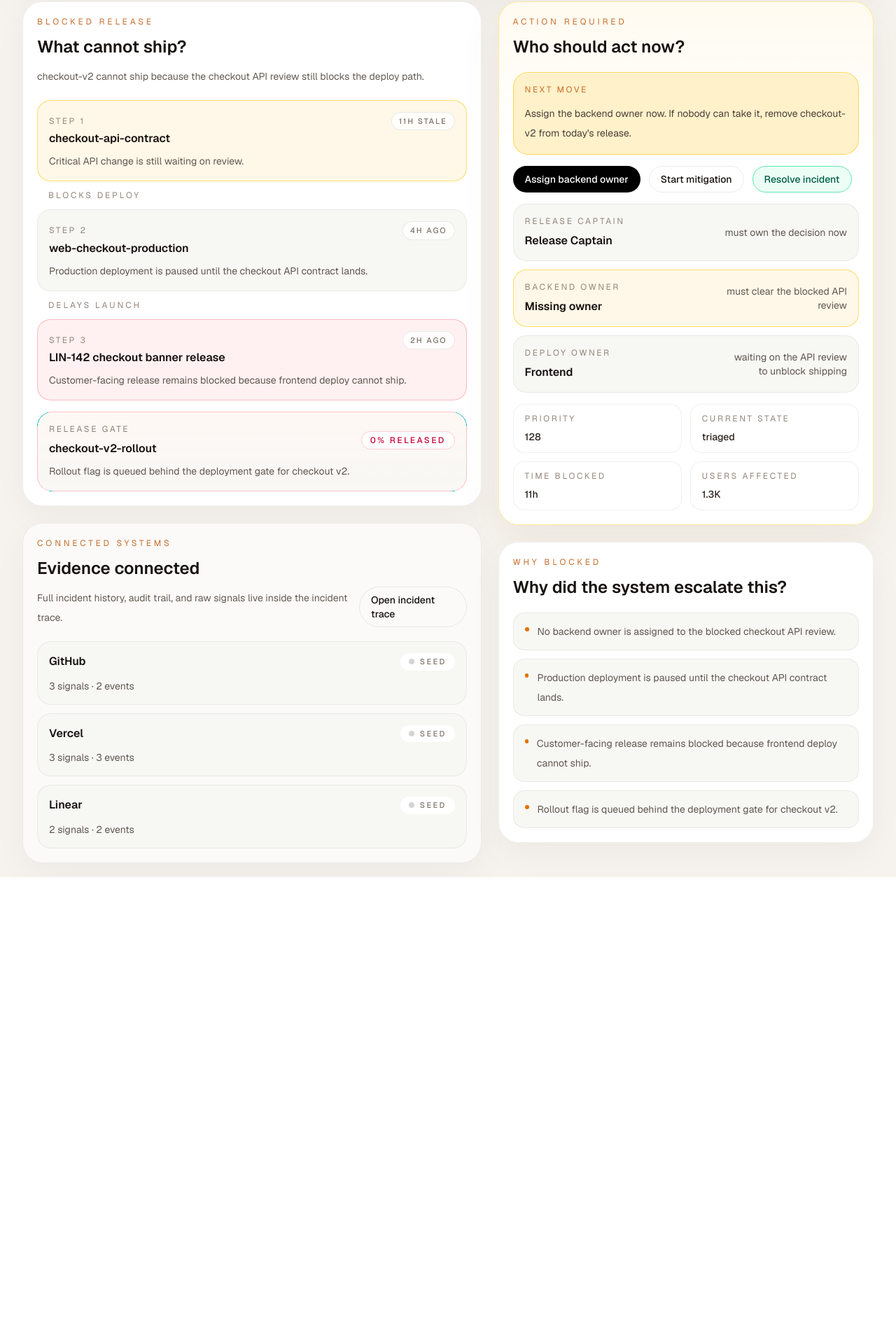
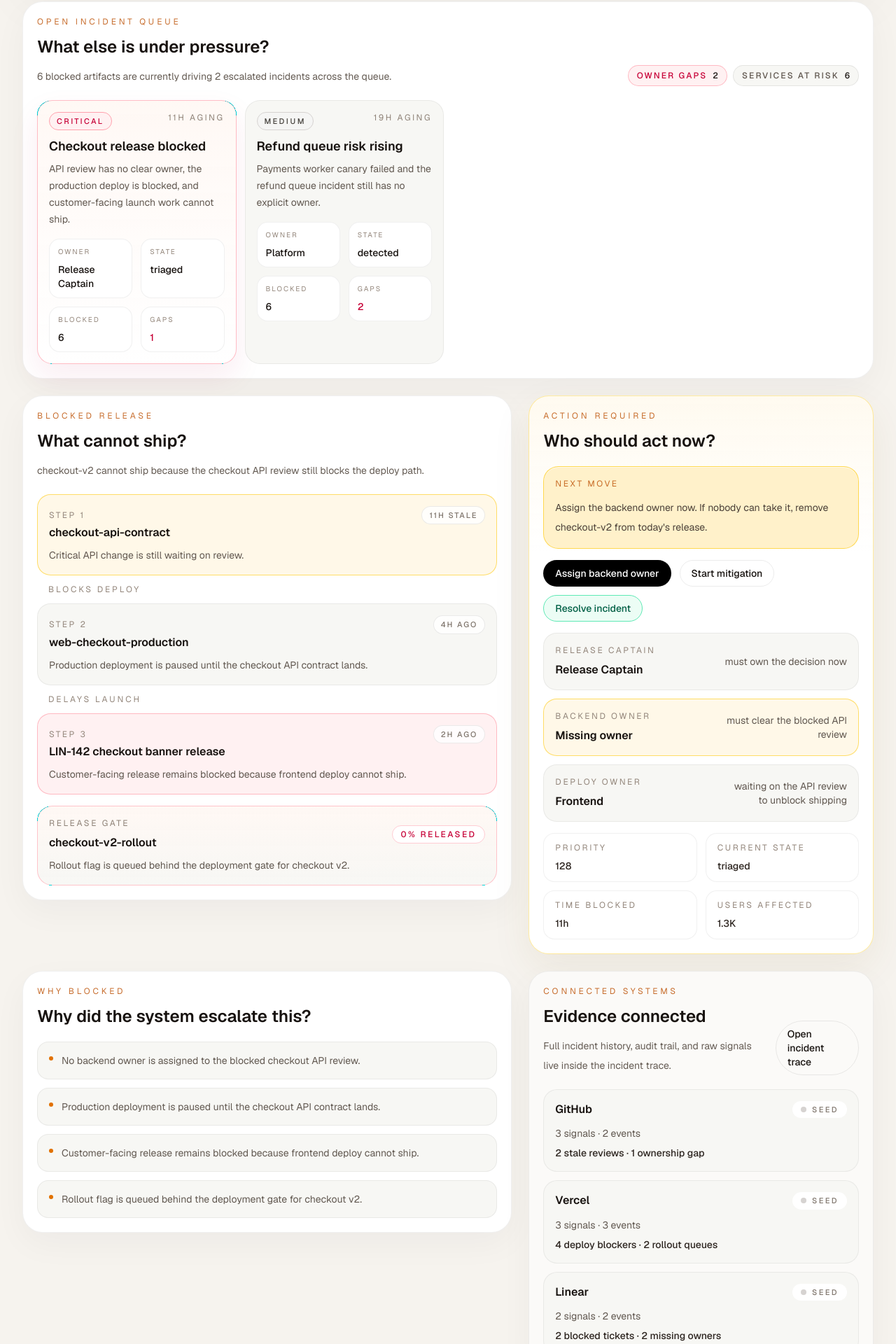
Before and after one commit to iveteamorim/novua-control, a Next.js app: page / in a window 1280 px wide. Shown: the part 409-2329 px from the top of the page at 70% size. Before the commit the page ends 1662 px from the top, so only its background shows below. Built offline with nearby package versions, Linux system fonts and the light colour scheme; no server answers.

Commit message:
feat: add incident queue to home console

```diff
--- a/src/app/page.tsx
+++ b/src/app/page.tsx
@@ -10,7 +10,11 @@ import {
   getDashboardSnapshot,
   getSourceOverview,
 } from "@/lib/control/engine";
-import type { ControlArtifact } from "@/lib/control/types";
+import type {
+  ControlArtifact,
+  DecisionAlert,
+  SourceOverview,
+} from "@/lib/control/types";
 
 const severityStyles = {
   critical: "border-rose-300 bg-rose-50 text-rose-700",
@@ -42,6 +46,7 @@ export default async function Home() {
   const liveSignalCount = sourceOverview.reduce((total, source) => total + source.signals, 0);
   const lastAuditEntries = auditTrail.slice(-3).reverse();
   const lastUpdated = lastAuditEntries[0]?.at ?? blockedDeploy?.updatedAt ?? blockedPr?.updatedAt;
+  const queueAlerts = snapshot.alerts.slice(0, 4);
 
   const criticalSignals = [
     blockedPr?.owner
@@ -52,6 +57,8 @@ export default async function Home() {
       "A customer-facing release ticket is waiting on the blocked deploy path.",
     blockedFlag?.summary ?? "checkout-v2 rollout stays stuck behind the deploy gate.",
   ];
+  const queueOwnerGaps = snapshot.unownedArtifacts.length;
+  const queueBlockedCount = snapshot.blockedArtifacts.length;
 
   return (
     <main className="min-h-screen bg-[#f6f3ee] text-[#151311]">
@@ -131,9 +138,32 @@ export default async function Home() {
           </div>
         </header>
 
-        <section className="grid items-start gap-6 xl:grid-cols-[1.1fr_0.9fr]">
-          <div className="flex flex-col gap-6">
         <section className="rounded-[1.8rem] border border-black/6 bg-white p-5 shadow-[0_16px_48px_rgba(17,24,39,0.04)]">
+          <div className="flex flex-col gap-3 sm:flex-row sm:items-end sm:justify-between">
+            <SectionHeader
+              eyebrow="Open incident queue"
+              title="What else is under pressure?"
+              description={`${queueBlockedCount} blocked artifacts are currently driving ${snapshot.alerts.length} escalated incidents across the queue.`}
+            />
+            <div className="flex flex-wrap gap-2">
+              <QueueChip label="owner gaps" value={`${queueOwnerGaps}`} critical={queueOwnerGaps > 0} />
+              <QueueChip label="services at risk" value={`${snapshot.servicesAtRisk.length}`} />
+            </div>
+          </div>
+
+          <div className="mt-5 grid gap-3 xl:grid-cols-4">
+            {queueAlerts.map((alert) => (
+              <IncidentQueueCard
+                key={alert.id}
+                alert={alert}
+                active={alert.id === topAlert.id}
+              />
+            ))}
+          </div>
+        </section>
+
+        <section className="grid items-start gap-6 xl:grid-cols-12">
+          <section className="rounded-[1.8rem] border border-black/6 bg-white p-5 shadow-[0_16px_48px_rgba(17,24,39,0.04)] xl:col-span-7">
             <SectionHeader
               eyebrow="Blocked release"
               title="What cannot ship?"
@@ -187,40 +217,8 @@ export default async function Home() {
             </div>
           </section>
 
-            <section className="rounded-[1.8rem] border border-black/6 bg-[#fbfaf8] p-5 shadow-[0_16px_48px_rgba(17,24,39,0.04)]">
-              <div className="flex flex-col gap-3 sm:flex-row sm:items-end sm:justify-between">
-                <SectionHeader
-                  eyebrow="Connected systems"
-                  title="Evidence connected"
-                  description="Full incident history, audit trail, and raw signals live inside the incident trace."
-                />
-                <Link
-                  href={`/alerts/${topAlert.id}`}
-                  className="inline-flex rounded-full border border-black/8 px-4 py-2 text-sm font-medium text-[#17120f] transition hover:border-black/15 hover:bg-[#f7f7f4]"
-                >
-                  Open incident trace
-                </Link>
-              </div>
-
-              <div className="mt-5 grid gap-3 md:grid-cols-3 xl:grid-cols-1 2xl:grid-cols-3">
-                {sourceOverview.map((source) => (
-                  <SourcePill
-                    key={source.source}
-                    title={getSourceTitle(source.source)}
-                    mode={source.mode}
-                    stats={`${source.signals} signals · ${source.events} events`}
-                  />
-                ))}
-              </div>
-            </section>
-          </div>
-
-          <div className="flex flex-col gap-6">
-            <section className="rounded-[1.8rem] border border-amber-300/45 bg-[linear-gradient(180deg,rgba(255,250,239,0.96),rgba(255,255,255,1)_28%)] p-5 shadow-[0_20px_56px_rgba(120,84,28,0.08)]">
-              <SectionHeader
-                eyebrow="Action required"
-                title="Who should act now?"
-              />
+          <section className="rounded-[1.8rem] border border-amber-300/45 bg-[linear-gradient(180deg,rgba(255,250,239,0.96),rgba(255,255,255,1)_28%)] p-5 shadow-[0_20px_56px_rgba(120,84,28,0.08)] xl:col-span-5">
+            <SectionHeader eyebrow="Action required" title="Who should act now?" />
 
             <div className="mt-5 rounded-[1.35rem] border border-amber-300/80 bg-[#fff1ca] p-4 shadow-[inset_0_1px_0_rgba(255,255,255,0.65)]">
               <p className="text-xs uppercase tracking-[0.22em] text-amber-700/82">
@@ -283,7 +281,7 @@ export default async function Home() {
             </div>
           </section>
 
-            <section className="rounded-[1.8rem] border border-black/6 bg-white p-5 shadow-[0_16px_48px_rgba(17,24,39,0.04)]">
+          <section className="rounded-[1.8rem] border border-black/6 bg-white p-5 shadow-[0_16px_48px_rgba(17,24,39,0.04)] xl:col-span-7">
             <SectionHeader
               eyebrow="Why blocked"
               title="Why did the system escalate this?"
@@ -301,7 +299,34 @@ export default async function Home() {
               ))}
             </ul>
           </section>
+
+          <section className="rounded-[1.8rem] border border-black/6 bg-[#fbfaf8] p-5 shadow-[0_16px_48px_rgba(17,24,39,0.04)] xl:col-span-5">
+            <div className="flex flex-col gap-3 sm:flex-row sm:items-end sm:justify-between">
+              <SectionHeader
+                eyebrow="Connected systems"
+                title="Evidence connected"
+                description="Full incident history, audit trail, and raw signals live inside the incident trace."
+              />
+              <Link
+                href={`/alerts/${topAlert.id}`}
+                className="inline-flex rounded-full border border-black/8 px-4 py-2 text-sm font-medium text-[#17120f] transition hover:border-black/15 hover:bg-[#f7f7f4]"
+              >
+                Open incident trace
+              </Link>
             </div>
+
+            <div className="mt-5 grid gap-3 md:grid-cols-3 xl:grid-cols-1">
+              {sourceOverview.map((source) => (
+                <SourcePill
+                  key={source.source}
+                  title={getSourceTitle(source.source)}
+                  mode={source.mode}
+                  stats={`${source.signals} signals · ${source.events} events`}
+                  detail={getSourceDetail(source, snapshot.alerts)}
+                />
+              ))}
+            </div>
+          </section>
         </section>
       </div>
     </main>
@@ -312,6 +337,46 @@ function getSourceTitle(source: "github" | "vercel" | "linear") {
   if (source === "github") return "GitHub";
   if (source === "vercel") return "Vercel";
   return "Linear";
+}
+
+function getAlertAgingHours(alert: DecisionAlert) {
+  const hours = alert.artifacts
+    .map((artifact) => {
+      const openHours = getNumberMetadata(artifact, "openHours");
+      const blockedHours = getNumberMetadata(artifact, "blockedHours");
+
+      if (typeof openHours === "number") return openHours;
+      if (typeof blockedHours === "number") return blockedHours;
+
+      return parseHoursAgo(artifact.updatedAt);
+    })
+    .filter((value): value is number => typeof value === "number");
+
+  return hours.length ? Math.max(...hours) : null;
+}
+
+function getSourceDetail(source: SourceOverview, alerts: DecisionAlert[]) {
+  const artifacts = alerts.flatMap((alert) =>
+    alert.artifacts.filter((artifact) => artifact.source === source.source),
+  );
+
+  if (source.source === "github") {
+    const staleReviews = artifacts.filter((artifact) => artifact.status === "waiting_review").length;
+    const ownerGaps = artifacts.filter((artifact) => artifact.owner === null).length;
+    return `${staleReviews} stale review${staleReviews === 1 ? "" : "s"} · ${ownerGaps} ownership gap${ownerGaps === 1 ? "" : "s"}`;
+  }
+
+  if (source.source === "vercel") {
+    const blockedDeploys = artifacts.filter((artifact) =>
+      ["blocked", "failed"].includes(artifact.status),
+    ).length;
+    const queuedRollouts = artifacts.filter((artifact) => artifact.type === "feature_flag" && artifact.status === "queued").length;
+    return `${blockedDeploys} deploy blocker${blockedDeploys === 1 ? "" : "s"} · ${queuedRollouts} rollout queue${queuedRollouts === 1 ? "" : "s"}`;
+  }
+
+  const blockedTickets = artifacts.filter((artifact) => artifact.type === "ticket" && artifact.status === "blocked").length;
+  const missingOwners = artifacts.filter((artifact) => artifact.owner === null).length;
+  return `${blockedTickets} blocked ticket${blockedTickets === 1 ? "" : "s"} · ${missingOwners} missing owner${missingOwners === 1 ? "" : "s"}`;
 }
 
 function CaseFact({ label, value }: { label: string; value: string }) {
@@ -405,6 +470,108 @@ function formatCompactNumber(value: number) {
   }).format(value);
 }
 
+function parseHoursAgo(value: string | undefined) {
+  if (!value) return null;
+
+  const match = value.match(/(\d+)h ago/i);
+  if (match) return Number(match[1]);
+
+  const minuteMatch = value.match(/(\d+)m ago/i);
+  if (minuteMatch) return Math.max(1, Math.round(Number(minuteMatch[1]) / 60));
+
+  return null;
+}
+
+function QueueChip({
+  label,
+  value,
+  critical = false,
+}: {
+  label: string;
+  value: string;
+  critical?: boolean;
+}) {
+  return (
+    <div
+      className={`rounded-full border px-3 py-1.5 text-xs font-medium ${
+        critical
+          ? "border-rose-300/70 bg-rose-50 text-rose-700"
+          : "border-black/8 bg-[#f7f7f4] text-[#5f564e]"
+      }`}
+    >
+      <span className="uppercase tracking-[0.18em]">{label}</span>
+      <span className="ml-2 text-[#17120f]">{value}</span>
+    </div>
+  );
+}
+
+function IncidentQueueCard({
+  alert,
+  active,
+}: {
+  alert: DecisionAlert;
+  active: boolean;
+}) {
+  const aging = getAlertAgingHours(alert);
+  const missingOwners = alert.artifacts.filter((artifact) => artifact.owner === null).length;
+  const blockedNodes = alert.artifacts.filter((artifact) =>
+    ["blocked", "failed", "waiting_review", "queued"].includes(artifact.status),
+  ).length;
+
+  return (
+    <Link
+      href={active ? "/" : `/alerts/${alert.id}`}
+      className={`block rounded-[1.35rem] border p-4 transition ${
+        active
+          ? "border-rose-300/70 bg-[linear-gradient(180deg,rgba(255,248,244,0.96),rgba(255,255,255,1))] shadow-[0_18px_42px_rgba(190,24,93,0.08)]"
+          : "border-black/6 bg-[#f7f7f4] hover:border-black/10 hover:bg-white"
+      }`}
+    >
+      <div className="flex items-start justify-between gap-3">
+        <span
+          className={`inline-flex rounded-full border px-2.5 py-1 text-[11px] font-medium uppercase tracking-[0.22em] ${severityStyles[alert.severity]}`}
+        >
+          {alert.severity}
+        </span>
+        <span className="text-xs uppercase tracking-[0.22em] text-[#8d8176]">
+          {aging ? `${aging}h aging` : alert.state}
+        </span>
+      </div>
+
+      <h3 className="mt-3 text-lg font-semibold leading-tight text-[#17120f]">
+        {alert.title}
+      </h3>
+      <p className="mt-2 text-sm leading-6 text-[#615850]">{alert.summary}</p>
+
+      <div className="mt-4 grid grid-cols-2 gap-3">
+        <QueueMetric label="owner" value={alert.owner ?? "Unassigned"} critical={!alert.owner} />
+        <QueueMetric label="state" value={alert.state} />
+        <QueueMetric label="blocked" value={`${blockedNodes}`} />
+        <QueueMetric label="gaps" value={`${missingOwners}`} critical={missingOwners > 0} />
+      </div>
+    </Link>
+  );
+}
+
+function QueueMetric({
+  label,
+  value,
+  critical = false,
+}: {
+  label: string;
+  value: string;
+  critical?: boolean;
+}) {
+  return (
+    <div className="rounded-[0.95rem] border border-black/6 bg-white px-3 py-2.5">
+      <p className="text-[10px] uppercase tracking-[0.2em] text-[#93867b]">{label}</p>
+      <p className={`mt-2 text-sm font-medium ${critical ? "text-rose-700" : "text-[#17120f]"}`}>
+        {value}
+      </p>
+    </div>
+  );
+}
+
 function OwnerRow({
   label,
   value,
@@ -482,10 +649,12 @@ function SourcePill({
   title,
   mode,
   stats,
+  detail,
 }: {
   title: string;
   mode: string;
   stats: string;
+  detail: string;
 }) {
   return (
     <div className="rounded-[1.25rem] border border-black/6 bg-[#f7f7f4] p-4">
@@ -497,6 +666,7 @@ function SourcePill({
         </span>
       </div>
       <p className="mt-3 text-sm text-[#615850]">{stats}</p>
+      <p className="mt-2 text-sm font-medium text-[#2c241f]">{detail}</p>
     </div>
   );
 }
```
Lines whose indentation alone changed are shown as unchanged.
